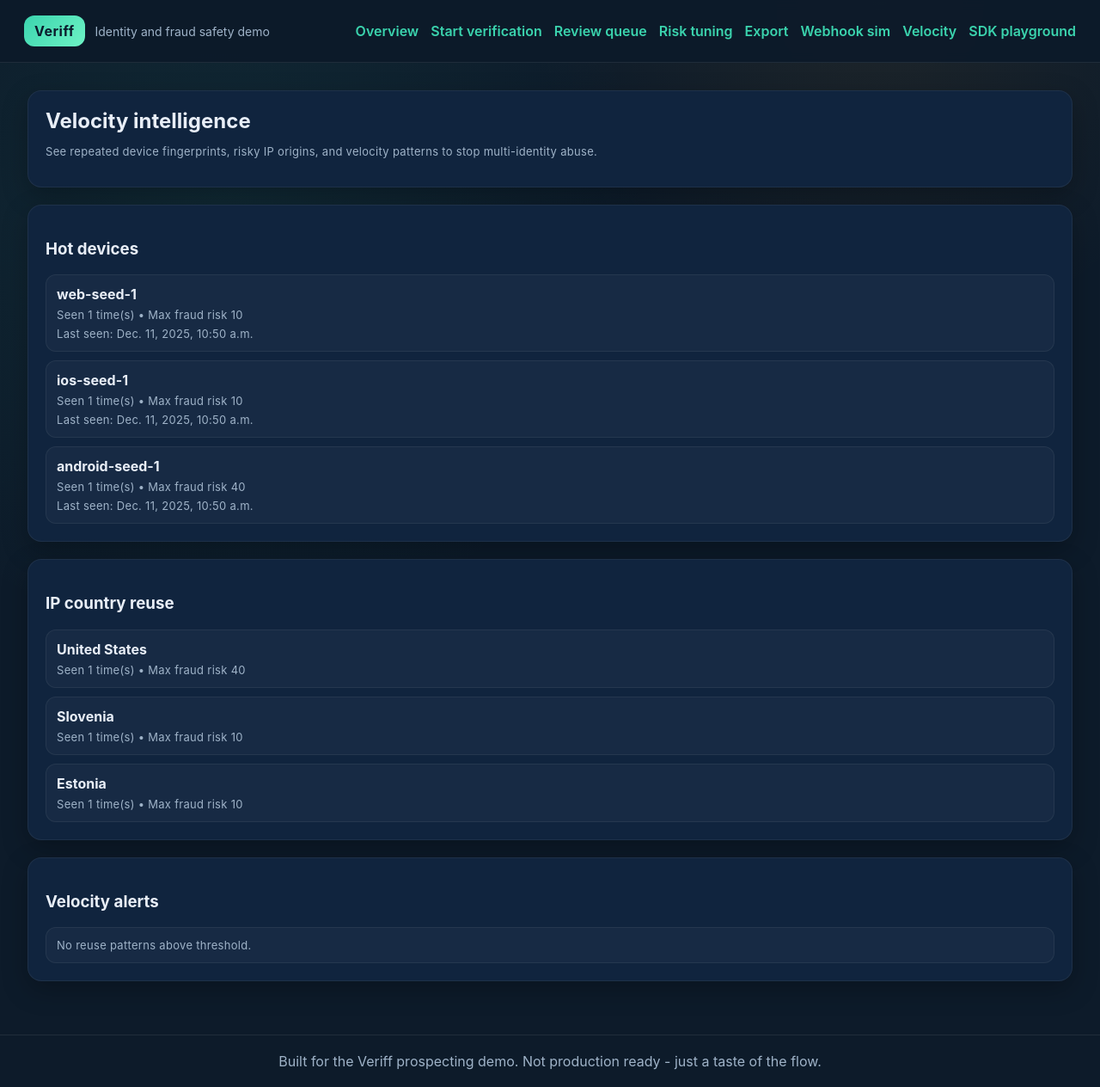
After one commit to Bamboocoffee/veriff, a Django app: page /velocity/ in a window 1280 px wide. The commit adds this page. Shown: the whole page at 86% size. Run offline with Django 5.2, Linux system fonts and the light colour scheme; data comes from the database, SQL or seed files in the repository; some libraries are stand-ins or nearby versions.

Commit message:
Add velocity intelligence dashboard for device/IP reuse

```diff
--- a/templates/base.html
+++ b/templates/base.html
@@ -20,6 +20,7 @@
         <a href="{% url 'risk_tuning' %}">Risk tuning</a>
         <a href="{% url 'export_cases_csv' %}">Export</a>
         <a href="{% url 'webhook_simulator' %}">Webhook sim</a>
+        <a href="{% url 'velocity_dashboard' %}">Velocity</a>
         <a href="{% url 'sdk_playground' %}">SDK playground</a>
     </nav>
 </header>
--- /dev/null
+++ b/templates/velocity.html
@@ -0,0 +1,50 @@
+{% extends "base.html" %}
+{% block content %}
+<div class="panel">
+    <h2>Velocity intelligence</h2>
+    <p class="stat-label">See repeated device fingerprints, risky IP origins, and velocity patterns to stop multi-identity abuse.</p>
+</div>
+
+<div class="panel">
+    <h3>Hot devices</h3>
+    <ul class="list">
+        {% for device in top_devices %}
+            <li class="list-item">
+                <strong>{{ device.device_fingerprint|default:"(blank)" }}</strong>
+                <span class="stat-label">Seen {{ device.count }} time(s) • Max fraud risk {{ device.max_risk }}</span>
+                <span class="stat-label">Last seen: {{ device.last_seen }}</span>
+            </li>
+        {% empty %}
+            <li class="list-item"><span class="stat-label">No device fingerprints captured yet.</span></li>
+        {% endfor %}
+    </ul>
+</div>
+
+<div class="panel">
+    <h3>IP country reuse</h3>
+    <ul class="list">
+        {% for ip in top_ips %}
+            <li class="list-item">
+                <strong>{{ ip.ip_country }}</strong>
+                <span class="stat-label">Seen {{ ip.count }} time(s) • Max fraud risk {{ ip.max_risk }}</span>
+            </li>
+        {% empty %}
+            <li class="list-item"><span class="stat-label">No IP metadata yet.</span></li>
+        {% endfor %}
+    </ul>
+</div>
+
+<div class="panel">
+    <h3>Velocity alerts</h3>
+    <ul class="list">
+        {% for alert in velocity_alerts %}
+            <li class="list-item">
+                <span class="badge red">High reuse</span>
+                <span class="stat-label">{{ alert.device_fingerprint }} seen {{ alert.count }} times with max fraud risk {{ alert.max_risk }}</span>
+            </li>
+        {% empty %}
+            <li class="list-item"><span class="stat-label">No reuse patterns above threshold.</span></li>
+        {% endfor %}
+    </ul>
+</div>
+{% endblock %}
--- a/verification/urls.py
+++ b/verification/urls.py
@@ -12,5 +12,6 @@
     path("export/", views.export_cases_csv, name="export_cases_csv"),
     path("risk-tuning/", views.risk_tuning, name="risk_tuning"),
     path("webhook-simulator/", views.webhook_simulator, name="webhook_simulator"),
+    path("velocity/", views.velocity_dashboard, name="velocity_dashboard"),
     path("sdk-playground/", views.sdk_playground, name="sdk_playground"),
 ]
--- a/verification/views.py
+++ b/verification/views.py
@@ -254,6 +254,33 @@
     return render(request, "export.html", {"form": form, "sample_count": sample_count})
 
 
+def velocity_dashboard(request):
+    """Show device/IP reuse and velocity signals."""
+    seed_demo_cases()
+    top_devices = (
+        VerificationCase.objects.exclude(device_fingerprint="")
+        .values("device_fingerprint")
+        .annotate(
+            count=models.Count("id"),
+            max_risk=models.Max("fraud_risk_score"),
+            last_seen=models.Max("created_at"),
+        )
+        .order_by("-count")[:10]
+    )
+    top_ips = (
+        VerificationCase.objects.exclude(ip_country="")
+        .values("ip_country")
+        .annotate(count=models.Count("id"), max_risk=models.Max("fraud_risk_score"))
+        .order_by("-count")[:10]
+    )
+    velocity_alerts = [d for d in top_devices if d["count"] > 1 and d["max_risk"] >= 40]
+    return render(
+        request,
+        "velocity.html",
+        {"top_devices": top_devices, "top_ips": top_ips, "velocity_alerts": velocity_alerts},
+    )
+
+
 def risk_tuning(request):
     """Adjust thresholds and preview how a case would be decided."""
     cases = VerificationCase.objects.all()
```
Also changed, not shown: verification/tests.py (+43 -0 lines), 1 other file.
